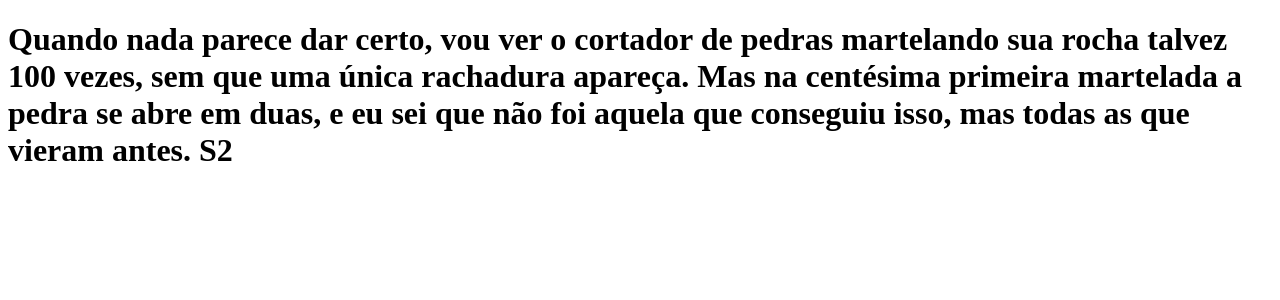
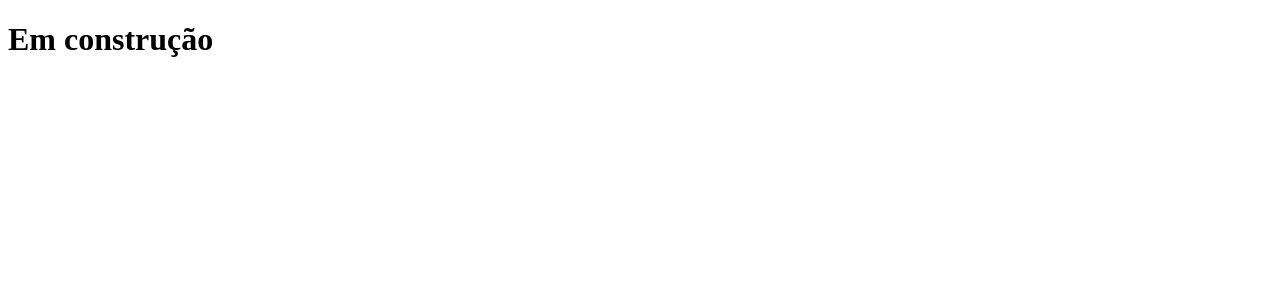
Before and after one commit to JonasFarias/clone-tabnews, a Next.js app: page / in a window 1280 px wide. Shown: the top 300 px of the page. Built offline with nearby package versions, Linux system fonts and the light colour scheme.

Commit message:
Mudando frase da pagina em contrução

```diff
--- a/pages/index.js
+++ b/pages/index.js
@@ -1,12 +1,5 @@
 function Home() {
-  return (
-    <h1>
-      Quando nada parece dar certo, vou ver o cortador de pedras martelando sua
-      rocha talvez 100 vezes, sem que uma única rachadura apareça. Mas na
-      centésima primeira martelada a pedra se abre em duas, e eu sei que não foi
-      aquela que conseguiu isso, mas todas as que vieram antes. S2
-    </h1>
-  );
+  return <h1>Em construção</h1>;
 }
 
 export default Home;
```
